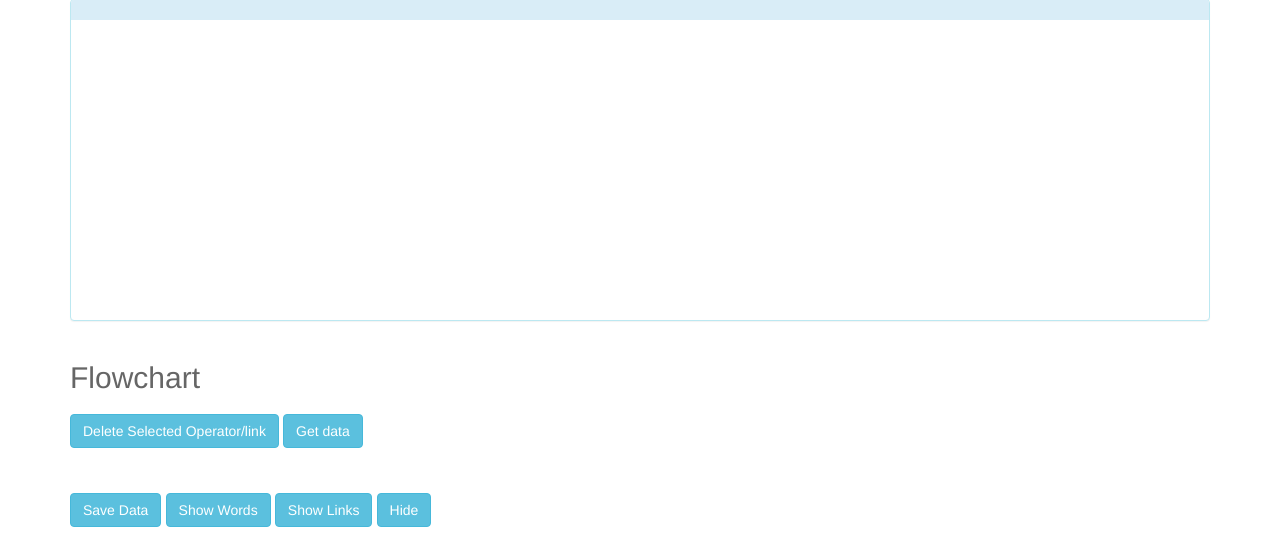
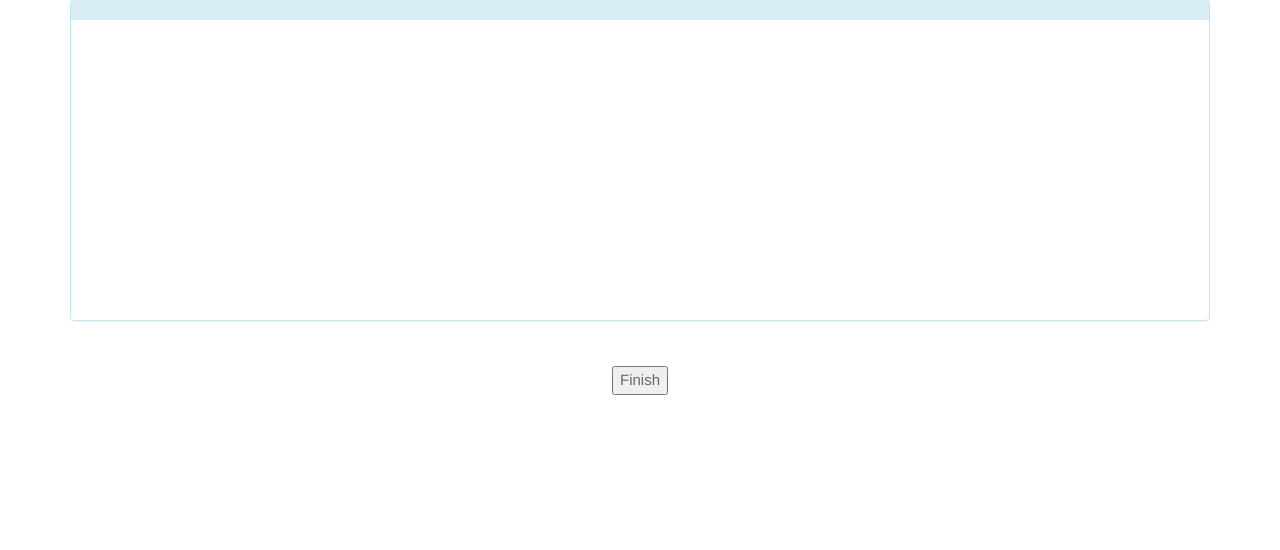
Before and after one commit to iamdsc/smart-sanskrit-annotator, a Django app: template mysite/annotatorapp/templates/annotatorapp/presentdata.html in a window 1280 px wide. Shown: the part 228-778 px from the top of the page. After the commit the page ends 623 px from the top, so only its background shows below. Run offline with Django 3.2, Linux system fonts and the light colour scheme; the template is opened without the code that fills it, so the values that code supplies are empty; some libraries are stand-ins or nearby versions.

Commit message:
Added time computation and finish button

```diff
--- a/mysite/annotatorapp/templates/annotatorapp/presentdata.html
+++ b/mysite/annotatorapp/templates/annotatorapp/presentdata.html
@@ -90,13 +90,16 @@
 
   </div>
 
+  <p align='center'><br></br>
+  <button id='finish' align='centre'> Finish </button>  </p>
+
 </div>
 
 {%endblock%}
 
 {% block javascript %}
 
-<div class="container" >
+<div class="container" id="whole">
 
   <h1>Flowchart</h1>
   <button class="btn btn-info delete_selected_button"> Delete Selected Operator/link </button>
@@ -145,13 +148,20 @@
 <script type="text/javascript">
   var nop = 0;
   var line = 20;
+  var if_finish = 0;
+  var init_time = 0;
+  var end_time = 0;
   $(document).ready(function() {
     var data ={};
+    var date = new Date();
+    init_time = date.getTime();
+	$('#whole').hide();
 	$('#recommend1').prop('checked',false);
     $('#recommend2').prop('checked',false);
     var id = 0;
     var btn = $('#word-table > tbody > tr:first > td > button');
     var c = true;
+
     function btnHigh(){
     if(c){
       btn.css('border','2px solid blue');
@@ -161,6 +171,7 @@
     }
     c = !c;
     }
+
 	$('#recommend1').change(function(){
       var nop = 0;
       var line = 20;
@@ -173,6 +184,7 @@
         btn.css("border","1px solid #adabab");
       }
     });
+
 	$('#recommend2').change(function(){
       var nop = 0;
       var line = 20;
@@ -184,6 +196,15 @@
         clearInterval(id);
         btn.css("border","1px solid #adabab");
       }
+    });
+
+    $('#finish').click( function() {
+	  $('#whole').show();
+	  $('#finish').hide();
+  	  var date = new Date();
+	  end_time = date.getTime();
+	  time_spent = end_time - start_time;
+	  if_finish = 1;
 	});
 
  $('#example_1').hide();
@@ -532,6 +553,13 @@
 
   var btnClicks = [];
   $draggableOperators.click(function(){
+
+	var flag = 0;
+	if ( if_finish == 0) {
+	  flag = 1;
+	  $('#whole').show();
+	}
+
 	var pid = $(this).attr('id');
     btnClicks.push(pid);
     var cids = JSON.parse('{{conflictslp}}'.replace(/(&quot\;)/g,"\""));
@@ -561,9 +589,7 @@
         line += 400;
       }
 
-
       data.left = ( nop*150 ) % div_width + 20;
-
 
       if ( nop%2 ==0 ) {
         data.top = 20+line;
@@ -593,7 +619,12 @@
 		  label: '.'
 		};
 	      }
+		if ( if_finish==0 ) {
+		  $('#whole').hide();
+		  flag = 0;
 	 	}
+	 }
+
 	  $flowchart.flowchart('createOperator', pid, data);
       nop += 1;
 
@@ -607,6 +638,8 @@
     else if($(this).attr('datastatus') == 'on') {
       $(this).siblings('p').remove(".tick");
       $flowchart.flowchart('deleteOperator', pid);
+	  if (if_finish == 0)
+		$('#whole').hide();
       for (var i = 0; i < cids[pid].length; i++) {
         $('#'+cids[pid][i]).fadeIn('slow');
         $('#'+cids[pid][i]).parent().attr('class',colorlp[cids[pid][i]]);
```
Lines whose indentation alone changed are shown as unchanged.
